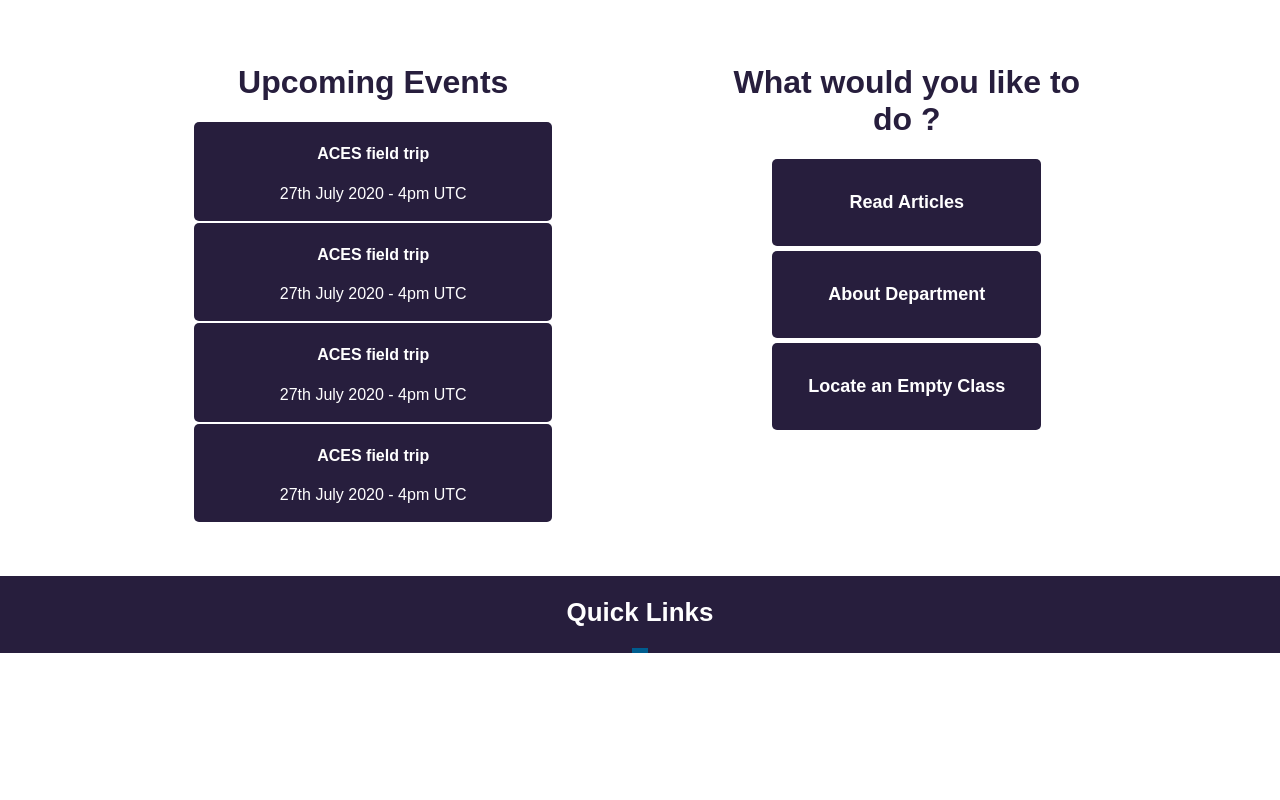
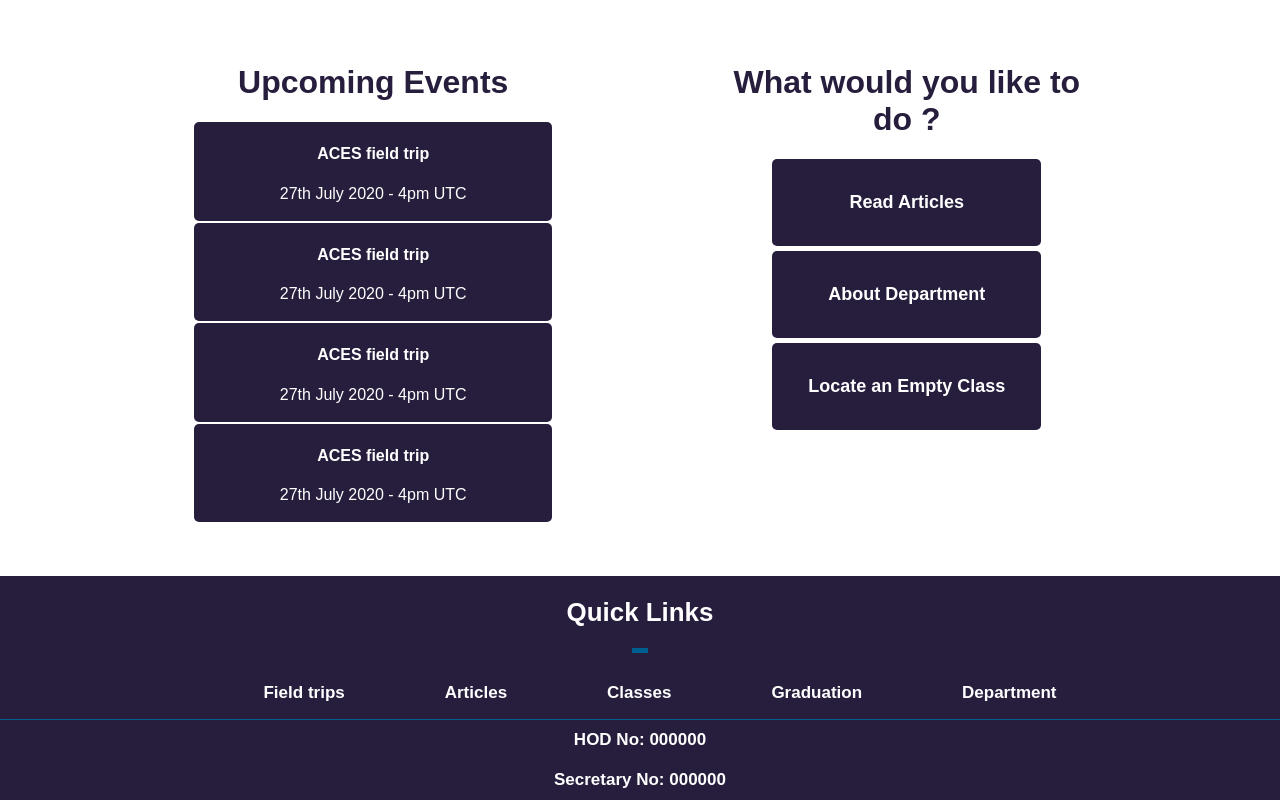
Before and after one commit to bismarkboateng/fallco-web, a React (Vite) app: page / in a window 1280 px wide. Shown: the part 618-1418 px from the top of the page. Before the commit the page ends 1271 px from the top, so only its background shows below. Built offline with nearby package versions, Linux system fonts and the light colour scheme.

Commit message:
fix: implemented footer section

```diff
--- a/src/components/Footer/Footer.css
+++ b/src/components/Footer/Footer.css
@@ -19,3 +19,33 @@
     background-color: #005d8f;
     width: 1.3%;
 }
+
+.footer--unordered {
+    display: flex;
+    flex-direction: row;
+    gap: 100px;
+    list-style-type: none;
+    margin-top: 30px;
+}
+
+
+.footer--links {
+    cursor: pointer;
+    color: #fff;
+    font-size: 17px;
+    font-weight: 600;
+}
+
+.footer--divA {
+    width: 100%;
+    height: 1px;
+    background-color: #005d8f;
+}
+
+.footer-hod {
+    color: #fff;
+    font-size: 17px;
+    font-weight: 550;
+    margin-bottom: 10px;
+    margin-top: 10px;
+}
--- a/src/components/Footer/constants.js
+++ b/src/components/Footer/constants.js
@@ -1,6 +1,6 @@
-const Links = [
+export const Links = [
     {
-        name: "field trips",
+        name: "Field trips",
         index: 0
     },
     {
--- a/src/components/Footer/index.jsx
+++ b/src/components/Footer/index.jsx
@@ -1,4 +1,7 @@
-import "./Footer.css";
+import "./Footer.css"
+import { Links } from "./constants"
+
+
 
 
 export default function index() {
@@ -6,6 +9,15 @@ export default function index() {
         <footer className="footer">
             <h2>Quick Links</h2>
             <div className="footer--div"/>
+            <ul className="footer--unordered">
+                { Links.map((link) => (
+                    <li className="footer--links" key={link.index}>{ link.name } </li>
+                )) }
+            </ul>
+
+            <div className="footer--divA"/>
+            <span className="footer-hod">HOD No: 000000</span>
+            <span className="footer-hod">Secretary No: 000000</span>
         </footer>
     )
 }
```
